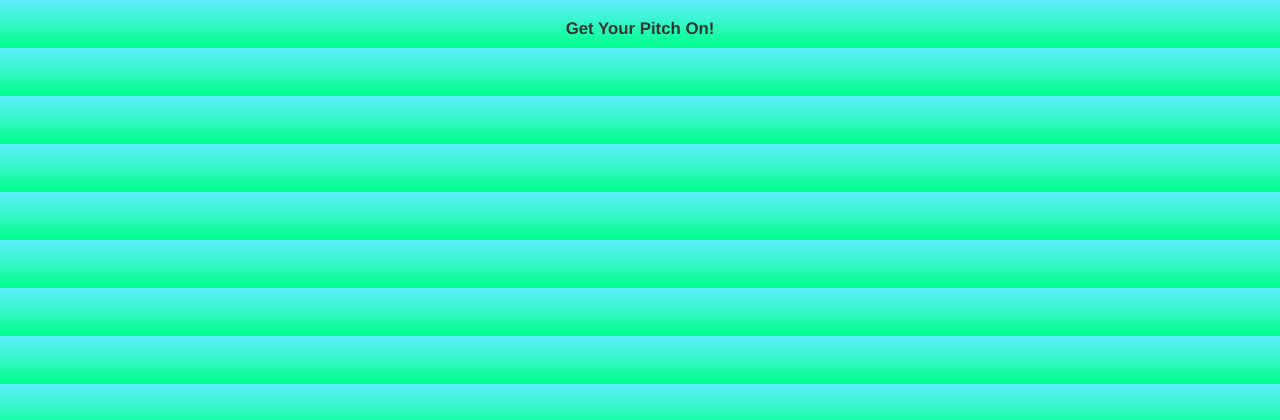
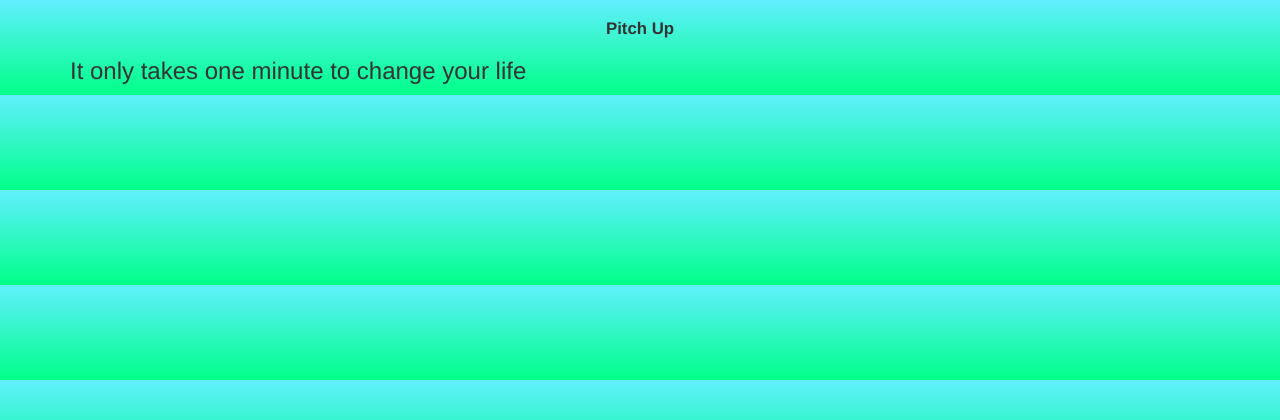
Before and after one commit to Dachoka3000/pitch-app, a Flask app: page / in a window 1280 px wide. Shown: the top 420 px of the page. Run offline with Flask 2, Linux system fonts and the light colour scheme; some libraries are stand-ins or nearby versions.

Commit message:
add a new opening message

```diff
--- a/app/templates/index.html
+++ b/app/templates/index.html
@@ -6,23 +6,12 @@
 <link href="https://fonts.googleapis.com/css2?family=Hind+Siliguri:wght@500&display=swap" rel="stylesheet">
 
 {% endblock %}
+
 {% block content %}
-<div class="container-fluid">
-    <div class="container">
-        <h1>Get Your Pitch On!</h1>
-    </div>
-    <div class="container">
-        {% for i in pitch_examples %}
-            <div class="card" style="border: 2px solid black; margin: 3px;">
-                <div class="card-header">
-                    <h3>{{ i.category }}</h3>
-                </div>
-                <div class="card-body">
-                    <p>{{ i.pitchword }}</p>
-                </div>
-            </div>
+<div class="container">
+    <h1>Pitch Up</h1>
+    <h3>It only takes one minute to change your life</h3>
+</div>
 
-        {% endfor %}
-    </div>
-</div>
-{%endblock%}
+
+{% endblock %}
```
